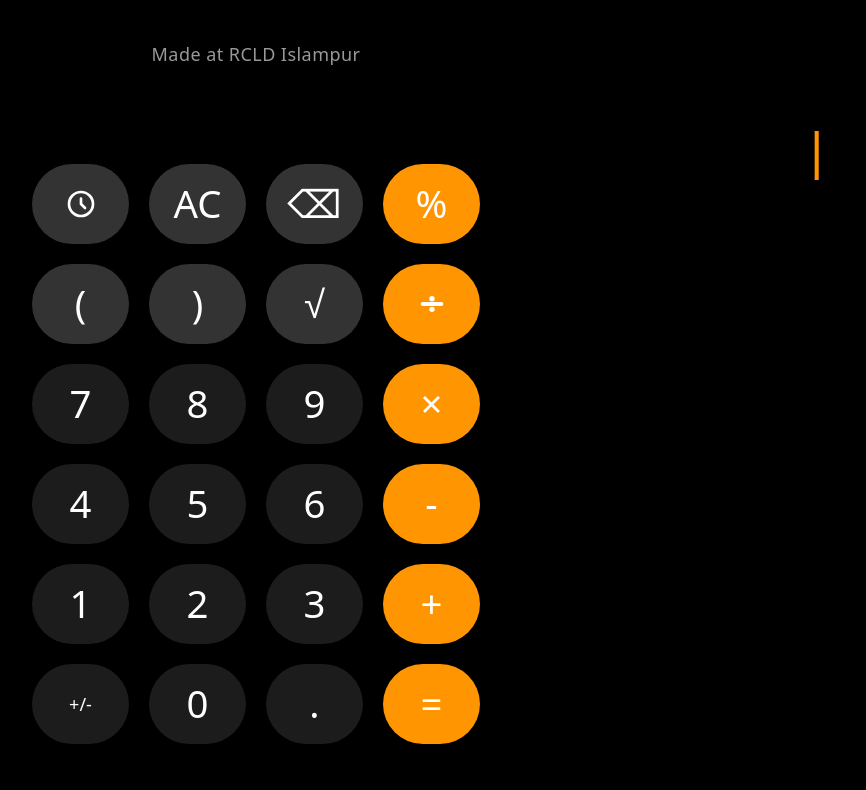
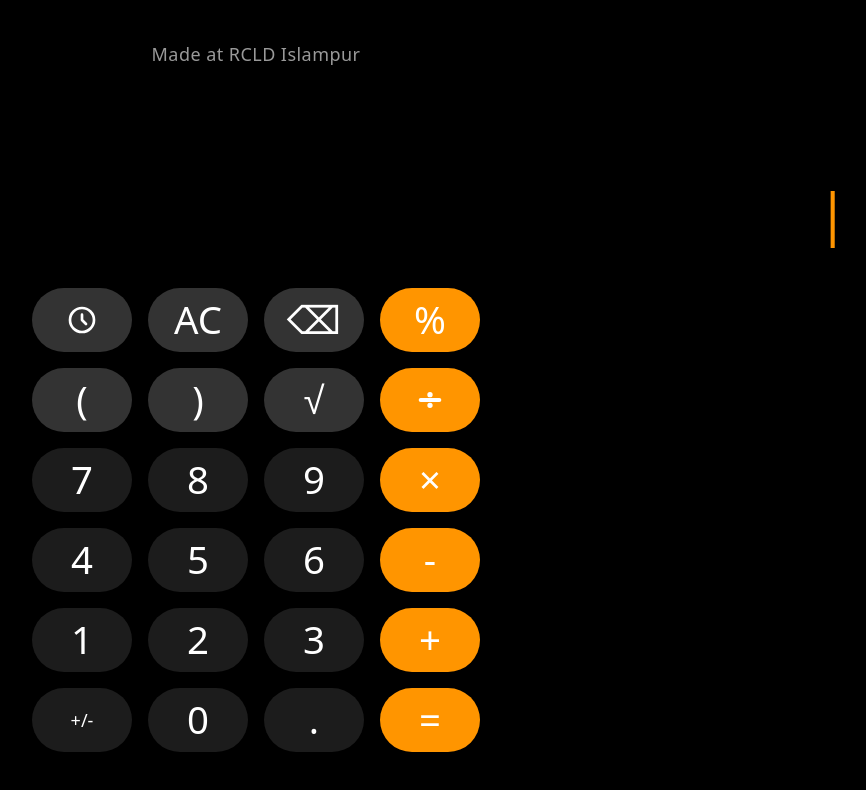
Before and after one commit to SubhajitChakrabort/calculator, a plain HTML site: page index.html in a window 1280 px wide. Shown: the whole page, without its empty margins (384-1250 px from the left). Drawn offline with nearby package versions, Linux system fonts and the light colour scheme.

Commit message:
fix button
fix button and display

```diff
--- a/index.html
+++ b/index.html
@@ -195,55 +195,55 @@
         </div>
 
         <!-- Display Screen - Dual Display Section -->
-        <div class="flex-1 flex flex-col justify-end px-4 sm:px-6 md:px-8 pb-4 sm:pb-6 md:pb-8 min-h-0">
-            <div class="bg-display-bg rounded-3xl p-4 sm:p-6 md:p-8 relative h-full flex flex-col">
+        <div class="flex-1 flex flex-col justify-end px-2 sm:px-4 md:px-6 pb-2 sm:pb-4 md:pb-6 min-h-0">
+            <div class="bg-display-bg rounded-3xl p-3 sm:p-4 md:p-6 relative h-full flex flex-col">
                 <!-- Input Expression Display Section -->
-                <div class="relative mb-2 sm:mb-4 flex-shrink-0">
+                <div class="relative mb-2 sm:mb-3 flex-shrink-0">
                     <div id="inputExpression"
-                        class="w-full min-h-8 sm:min-h-12 md:min-h-16 bg-transparent text-white/70 text-right font-light display-text leading-tight"
-                        style="transition: font-size 0.2s; font-size: 1.5rem;">
+                        class="w-full min-h-10 sm:min-h-14 md:min-h-18 bg-transparent text-white/70 text-right font-light leading-tight"
+                        style="transition: font-size 0.2s; font-size: 1.3rem; word-wrap: break-word; white-space: pre-wrap;">
                     </div>
                 </div>
 
                 <!-- Live Calculation Result Display Section -->
                 <div class="relative flex-1 flex items-end justify-end min-h-0">
                     <div id="result"
-                        class="w-full bg-transparent text-white text-right font-light display-text flex items-end justify-end leading-none"
-                        style="transition: font-size 0.2s; white-space: nowrap; overflow: hidden; text-overflow: ellipsis;">
+                        class="w-full bg-transparent text-white text-right font-light leading-none"
+                        style="transition: font-size 0.2s; word-wrap: break-word; white-space: pre-wrap;">
                     </div>
                 </div>
             </div>
         </div>
 
         <!-- Calculator Buttons Container -->
-        <div class="flex-shrink-0 px-4 sm:px-6 md:px-8 pb-4 sm:pb-6 md:pb-8">
+        <div class="flex-shrink-0 px-2 sm:px-4 md:px-6 pb-2 sm:pb-4 md:pb-6">
             <!-- Main Button Grid -->
-            <div class="grid grid-cols-4 gap-3 sm:gap-4 md:gap-5 w-full max-w-md mx-auto">
+            <div class="grid grid-cols-4 gap-2 sm:gap-3 md:gap-4 w-full max-w-md mx-auto">
 
                 <!-- First Row: ⋯, AC, ⌫, % -->
                 <button id="historyBtn"
-                    class="calc-button h-16 sm:h-18 md:h-20 bg-button-gray text-white rounded-full button-text font-medium smooth-transition flex items-center justify-center">
+                    class="calc-button h-14 sm:h-16 md:h-18 bg-button-gray text-white rounded-full button-text font-medium smooth-transition flex items-center justify-center">
                     <svg class="w-6 h-6 sm:w-7 sm:h-7 md:w-8 md:h-8" fill="none" stroke="currentColor" viewBox="0 0 24 24">
                         <path stroke-linecap="round" stroke-linejoin="round" stroke-width="2" d="M12 8v4l3 3m6-3a9 9 0 11-18 0 9 9 0 0118 0z"></path>
                     </svg>
                 </button>
                 <button
-                    class="calc-button h-16 sm:h-18 md:h-20 bg-button-gray text-white rounded-full button-text font-medium smooth-transition">AC</button>
+                    class="calc-button h-14 sm:h-16 md:h-18 bg-button-gray text-white rounded-full button-text font-medium smooth-transition">AC</button>
                 <button
-                    class="calc-button h-16 sm:h-18 md:h-20 bg-button-gray text-white rounded-full button-text font-medium smooth-transition">⌫</button>
+                    class="calc-button h-14 sm:h-16 md:h-18 bg-button-gray text-white rounded-full button-text font-medium smooth-transition">⌫</button>
                 <button
-                    class="calc-button h-16 sm:h-18 md:h-20 bg-button-orange text-white rounded-full button-text font-medium smooth-transition">%</button>
+                    class="calc-button h-14 sm:h-16 md:h-18 bg-button-orange text-white rounded-full button-text font-medium smooth-transition">%</button>
 
                 <!-- Second Row: ( ) √ ÷ -->
                 <button
-                    class="calc-button h-16 sm:h-18 md:h-20 bg-button-gray text-white rounded-full button-text font-medium smooth-transition">(</button>
+                    class="calc-button h-14 sm:h-16 md:h-18 bg-button-gray text-white rounded-full button-text font-medium smooth-transition">(</button>
                 <button
-                    class="calc-button h-16 sm:h-18 md:h-20 bg-button-gray text-white rounded-full button-text font-medium smooth-transition">)</button>
+                    class="calc-button h-14 sm:h-16 md:h-18 bg-button-gray text-white rounded-full button-text font-medium smooth-transition">)</button>
                 <button
-                    class="calc-button h-16 sm:h-18 md:h-20 bg-button-gray text-white rounded-full button-text font-medium smooth-transition"
+                    class="calc-button h-14 sm:h-16 md:h-18 bg-button-gray text-white rounded-full button-text font-medium smooth-transition"
                     data-value="√">√</button>
                 <button
-                    class="calc-button h-16 sm:h-18 md:h-20 bg-button-orange text-white rounded-full button-text font-medium smooth-transition flex items-center justify-center"
+                    class="calc-button h-14 sm:h-16 md:h-18 bg-button-orange text-white rounded-full button-text font-medium smooth-transition flex items-center justify-center"
                     data-value="/">
                     <svg class="w-6 h-6 sm:w-7 sm:h-7 md:w-8 md:h-8" fill="none" stroke="currentColor" viewBox="0 0 24 24">
                         <circle cx="12" cy="8" r="1.5" fill="currentColor"/>
@@ -254,43 +254,43 @@
 
                 <!-- Third Row: 7 8 9 × -->
                 <button
-                    class="calc-button h-16 sm:h-18 md:h-20 bg-button-dark-gray text-white rounded-full button-text font-medium smooth-transition">7</button>
+                    class="calc-button h-14 sm:h-16 md:h-18 bg-button-dark-gray text-white rounded-full button-text font-medium smooth-transition">7</button>
                 <button
-                    class="calc-button h-16 sm:h-18 md:h-20 bg-button-dark-gray text-white rounded-full button-text font-medium smooth-transition">8</button>
+                    class="calc-button h-14 sm:h-16 md:h-18 bg-button-dark-gray text-white rounded-full button-text font-medium smooth-transition">8</button>
                 <button
-                    class="calc-button h-16 sm:h-18 md:h-20 bg-button-dark-gray text-white rounded-full button-text font-medium smooth-transition">9</button>
+                    class="calc-button h-14 sm:h-16 md:h-18 bg-button-dark-gray text-white rounded-full button-text font-medium smooth-transition">9</button>
                 <button
-                    class="calc-button h-16 sm:h-18 md:h-20 bg-button-orange text-white rounded-full button-text font-medium smooth-transition">×</button>
+                    class="calc-button h-14 sm:h-16 md:h-18 bg-button-orange text-white rounded-full button-text font-medium smooth-transition">×</button>
 
                 <!-- Fourth Row: 4 5 6 - -->
                 <button
-                    class="calc-button h-16 sm:h-18 md:h-20 bg-button-dark-gray text-white rounded-full button-text font-medium smooth-transition">4</button>
+                    class="calc-button h-14 sm:h-16 md:h-18 bg-button-dark-gray text-white rounded-full button-text font-medium smooth-transition">4</button>
                 <button
-                    class="calc-button h-16 sm:h-18 md:h-20 bg-button-dark-gray text-white rounded-full button-text font-medium smooth-transition">5</button>
+                    class="calc-button h-14 sm:h-16 md:h-18 bg-button-dark-gray text-white rounded-full button-text font-medium smooth-transition">5</button>
                 <button
-                    class="calc-button h-16 sm:h-18 md:h-20 bg-button-dark-gray text-white rounded-full button-text font-medium smooth-transition">6</button>
+                    class="calc-button h-14 sm:h-16 md:h-18 bg-button-dark-gray text-white rounded-full button-text font-medium smooth-transition">6</button>
                 <button
-                    class="calc-button h-16 sm:h-18 md:h-20 bg-button-orange text-white rounded-full button-text font-medium smooth-transition">-</button>
+                    class="calc-button h-14 sm:h-16 md:h-18 bg-button-orange text-white rounded-full button-text font-medium smooth-transition">-</button>
 
                 <!-- Fifth Row: 1 2 3 + -->
                 <button
-                    class="calc-button h-16 sm:h-18 md:h-20 bg-button-dark-gray text-white rounded-full button-text font-medium smooth-transition">1</button>
+                    class="calc-button h-14 sm:h-16 md:h-18 bg-button-dark-gray text-white rounded-full button-text font-medium smooth-transition">1</button>
                 <button
-                    class="calc-button h-16 sm:h-18 md:h-20 bg-button-dark-gray text-white rounded-full button-text font-medium smooth-transition">2</button>
+                    class="calc-button h-14 sm:h-16 md:h-18 bg-button-dark-gray text-white rounded-full button-text font-medium smooth-transition">2</button>
                 <button
-                    class="calc-button h-16 sm:h-18 md:h-20 bg-button-dark-gray text-white rounded-full button-text font-medium smooth-transition">3</button>
+                    class="calc-button h-14 sm:h-16 md:h-18 bg-button-dark-gray text-white rounded-full button-text font-medium smooth-transition">3</button>
                 <button
-                    class="calc-button h-16 sm:h-18 md:h-20 bg-button-orange text-white rounded-full button-text font-medium smooth-transition">+</button>
+                    class="calc-button h-14 sm:h-16 md:h-18 bg-button-orange text-white rounded-full button-text font-medium smooth-transition">+</button>
 
                 <!-- Sixth Row: +/- 0 . = -->
                 <button
-                    class="calc-button h-16 sm:h-18 md:h-20 bg-button-dark-gray text-white rounded-full text-sm sm:text-base md:text-lg font-medium smooth-transition">+/-</button>
+                    class="calc-button h-14 sm:h-16 md:h-18 bg-button-dark-gray text-white rounded-full text-sm sm:text-base md:text-lg font-medium smooth-transition">+/-</button>
                 <button
-                    class="calc-button h-16 sm:h-18 md:h-20 bg-button-dark-gray text-white rounded-full button-text font-medium smooth-transition">0</button>
+                    class="calc-button h-14 sm:h-16 md:h-18 bg-button-dark-gray text-white rounded-full button-text font-medium smooth-transition">0</button>
                 <button
-                    class="calc-button h-16 sm:h-18 md:h-20 bg-button-dark-gray text-white rounded-full button-text font-medium smooth-transition">.</button>
+                    class="calc-button h-14 sm:h-16 md:h-18 bg-button-dark-gray text-white rounded-full button-text font-medium smooth-transition">.</button>
                 <button
-                    class="calc-button h-16 sm:h-18 md:h-20 bg-button-orange text-white rounded-full button-text font-medium smooth-transition">=</button>
+                    class="calc-button h-14 sm:h-16 md:h-18 bg-button-orange text-white rounded-full button-text font-medium smooth-transition">=</button>
             </div>
         </div>
 
@@ -357,6 +357,23 @@
                 return parseFloat(num).toExponential(6);
             }
             return num;
+        }
+
+        // Function to format long numbers with line breaks
+        function formatLongNumber(num) {
+            const numStr = num.toString();
+            if (numStr.length > 7) {
+                // Add line breaks every 7 digits
+                let formatted = '';
+                for (let i = 0; i < numStr.length; i++) {
+                    if (i > 0 && i % 7 === 0) {
+                        formatted += '\n';
+                    }
+                    formatted += numStr[i];
+                }
+                return formatted;
+            }
+            return numStr;
         }
 
         // LocalStorage functions
@@ -516,16 +533,24 @@
 
         // Function to update input expression display
         function updateInputExpressionDisplay(value) {
-            inputExpression.innerHTML = formatResultWithWhiteOperators(value);
+            if (value && value.length > 7) {
+                // Format long numbers with line breaks
+                const formattedValue = formatLongNumber(value);
+                inputExpression.innerHTML = formatResultWithWhiteOperators(formattedValue);
+            } else {
+                inputExpression.innerHTML = formatResultWithWhiteOperators(value);
+            }
         }
 
         // Function to update result display with line breaks
         function updateResultDisplay(value, isLiveCalculation = false) {
             if (isLiveCalculation && value !== '') {
-                result.innerHTML = `= ${formatResultWithWhiteOperators(value)}`;
+                const formattedValue = formatLargeNumber(value);
+                result.innerHTML = `= ${formatResultWithWhiteOperators(formattedValue)}`;
                 result.className = result.className.replace('text-orange-400', 'text-white');
             } else {
-                result.innerHTML = formatResultWithWhiteOperators(value);
+                const formattedValue = formatLargeNumber(value);
+                result.innerHTML = formatResultWithWhiteOperators(formattedValue);
                 result.className = result.className.replace('text-white', 'text-orange-400');
             }
         }
```
